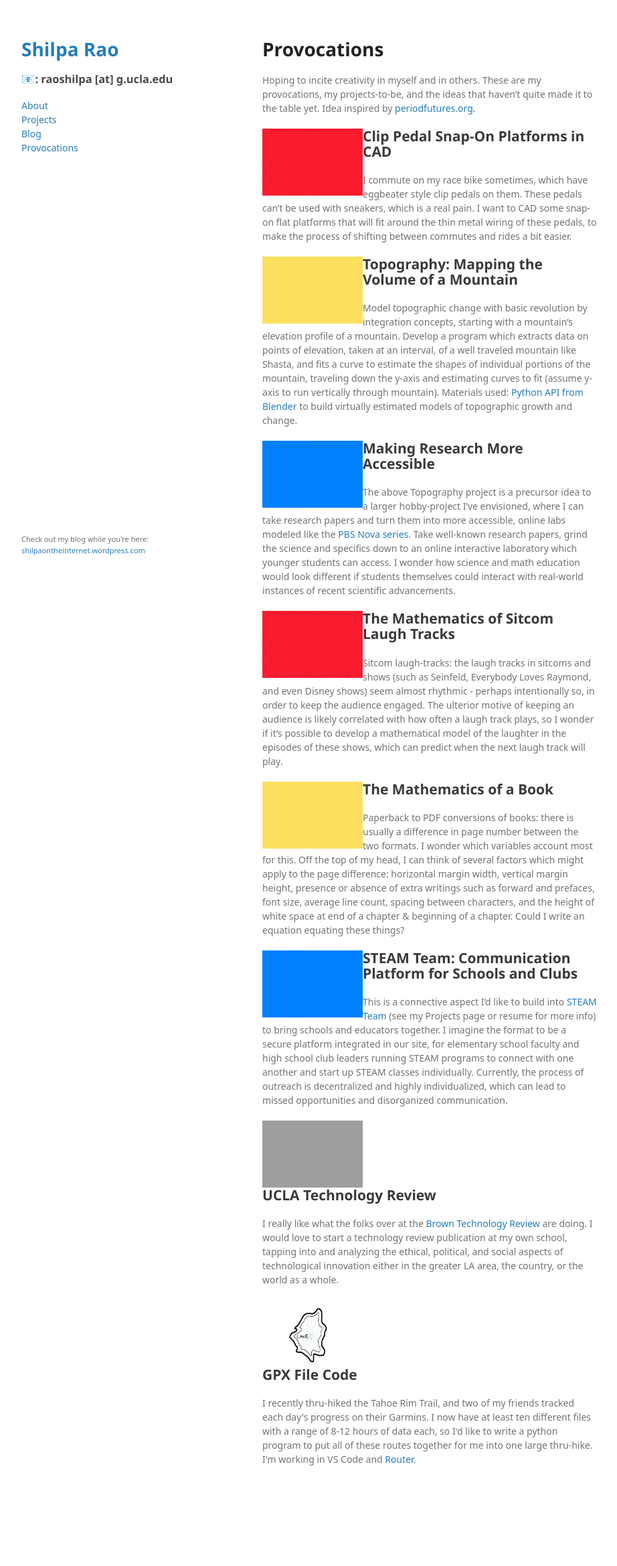
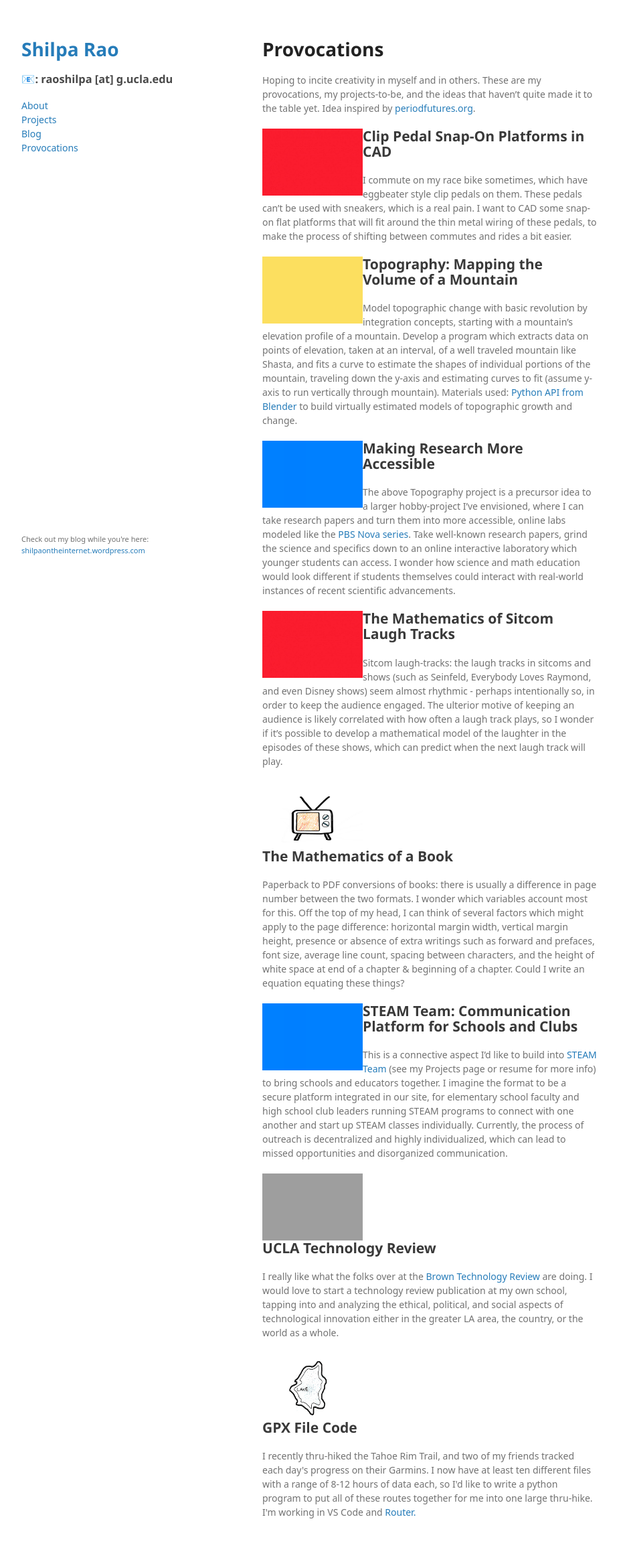
Before and after one commit to shxlpa/raoshilpa.github.io, a Jekyll site: the page built from provocations.md, in a window 1280 px wide. Shown: the whole page at 67% size, without its empty margins (178-1100 px from the left). Built offline with Jekyll 4.4.1, drawn with Linux system fonts in a browser that asks for light colours; some web fonts are replaced; our own code applies the rules of GitHub Pages for plain Markdown files; a script that is not in the unit is left out; before the commit the page ends 2259 px from its top, so only the background shows below that; grey boxes are pictures that could not be loaded.

Commit message:
sitcom math

```diff
--- a/provocations.md
+++ b/provocations.md
@@ -34,12 +34,13 @@ The above Topography project is a precursor idea to a larger hobby-project I’v
 Sitcom laugh-tracks: the laugh tracks in sitcoms and shows (such as Seinfeld, Everybody Loves Raymond, and even Disney shows) seem almost rhythmic - perhaps intentionally so, in order to keep the audience engaged. The ulterior motive of keeping an audience is likely correlated with how often a laugh track plays, so I wonder if it’s possible to develop a mathematical model of the laughter in the episodes of these shows, which can predict when the next laugh track will play.
 
 
-<div style="float: left">
-    <img src="yellow.png" width="150" height="100">
+<div style="display: inline-block">
+    <img src="sitcommath.png" width="150" height="100">
 </div>
-## The Mathematics of a Book
-
-Paperback to PDF conversions of books: there is usually a difference in page number between the two formats. I wonder which variables account most for this. Off the top of my head, I can think of several factors which might apply to the page difference: horizontal margin width, vertical margin height, presence or absence of extra writings such as forward and prefaces, font size, average line count, spacing between characters, and the height of white space at end of a chapter & beginning of a chapter. Could I write an equation equating these things?
+<div style="display: inline-block">
+        <h2>The Mathematics of a Book</h2>
+        <p>Paperback to PDF conversions of books: there is usually a difference in page number between the two formats. I wonder which variables account most for this. Off the top of my head, I can think of several factors which might apply to the page difference: horizontal margin width, vertical margin height, presence or absence of extra writings such as forward and prefaces, font size, average line count, spacing between characters, and the height of white space at end of a chapter & beginning of a chapter. Could I write an equation equating these things?</p>
+</div>
 
 
 <div style="float: left">
```
Also changed, not shown: sitcommath.png (added).
